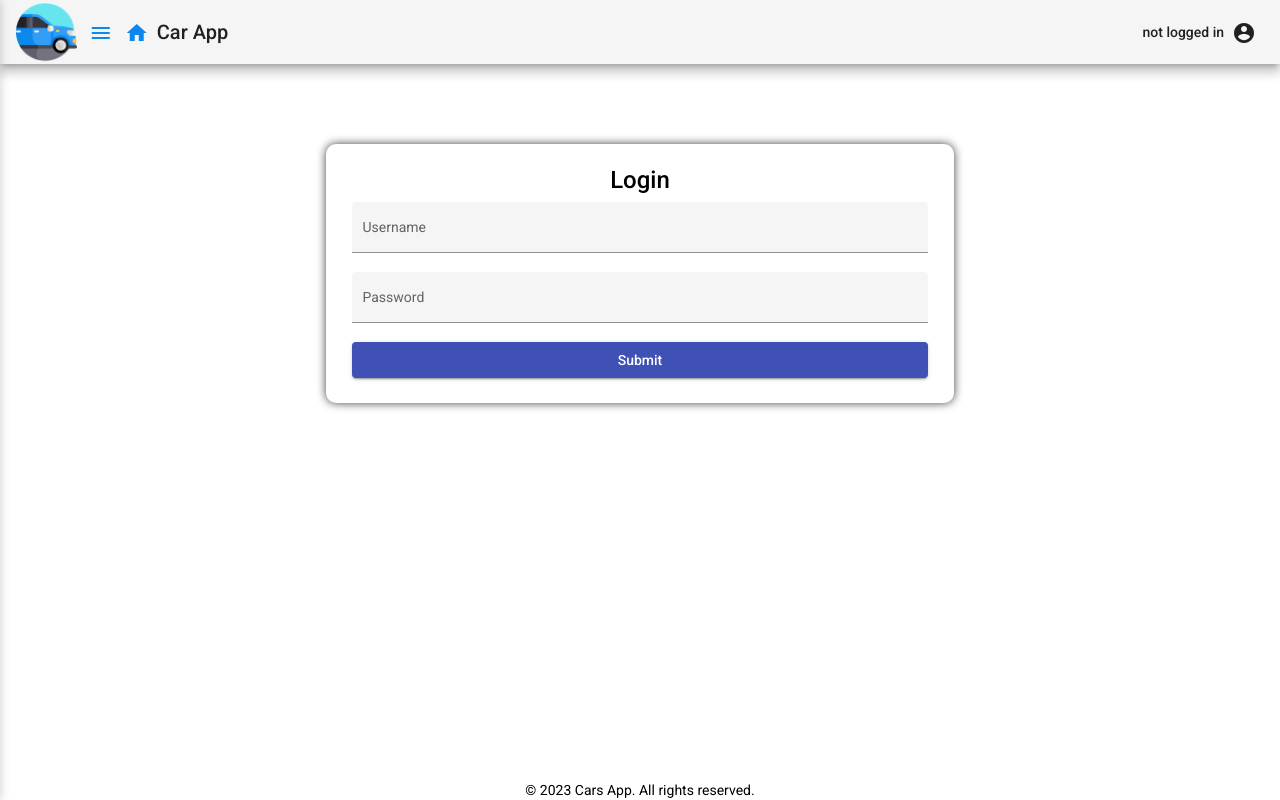
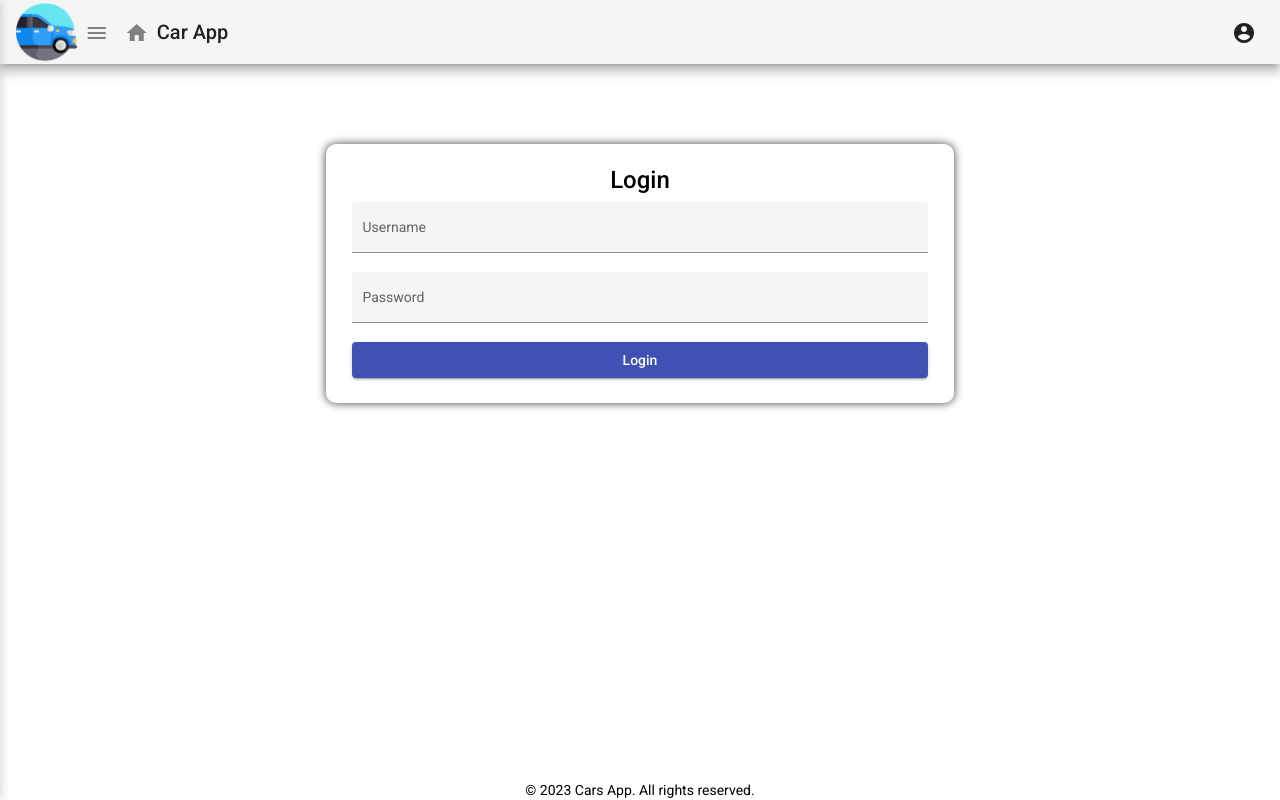
Before and after one commit to patriciapopam/cars-frontend, an Angular app: page /login in a window 1280 px wide. Built offline with nearby package versions, Linux system fonts and the light colour scheme.

Commit message:
small ui changes

```diff
--- a/src/app/components/header/header.component.html
+++ b/src/app/components/header/header.component.html
@@ -4,8 +4,13 @@
   <a>
     <button
       mat-icon-button
-      style="color: #0c88ed; padding-left: 20%"
+      [style]="this.authService.isLoggedIn ? 'color:#0c88ed' : 'color:grey'"
       (click)="toggleSideNav()"
+      matTooltip="{{
+        !this.authService.isLoggedIn
+          ? 'You must be logged in to see the main page'
+          : 'Open menu'
+      }}"
       aria-label="Go to menu button"
       [disabled]="!this.authService.isLoggedIn"
     >
@@ -16,7 +21,14 @@
   <a routerLink="/">
     <button
       mat-icon-button
-      style="color: #0c88ed"
+      matTooltip="
+        {{
+        this.authService.isLoggedIn
+          ? 'Go to main page'
+          : 'You must be logged in to see the main page'
+      }}
+      "
+      [style]="this.authService.isLoggedIn ? 'color:#0c88ed' : 'color:grey'"
       aria-label="Go to main page button"
       [disabled]="!this.authService.isLoggedIn"
     >
--- a/src/app/components/header/header.component.ts
+++ b/src/app/components/header/header.component.ts
@@ -13,7 +13,7 @@ export class HeaderComponent implements OnInit {
   getUsername(): string {
     return this.authService.isLoggedIn
       ? this.authService.user?.firstName + ' ' + this.authService.user?.lastName
-      : 'not logged in';
+      : '';
   }
 
   constructor(
--- a/src/app/components/login-form/login-form.component.html
+++ b/src/app/components/login-form/login-form.component.html
@@ -20,5 +20,12 @@
       [(ngModel)]="password"
     />
   </mat-form-field>
-  <button mat-raised-button color="primary" (click)="submit()">Submit</button>
+  <button
+    mat-raised-button
+    color="primary"
+    matTooltip="Login to your account"
+    (click)="submit()"
+  >
+    Login
+  </button>
 </form>
```
